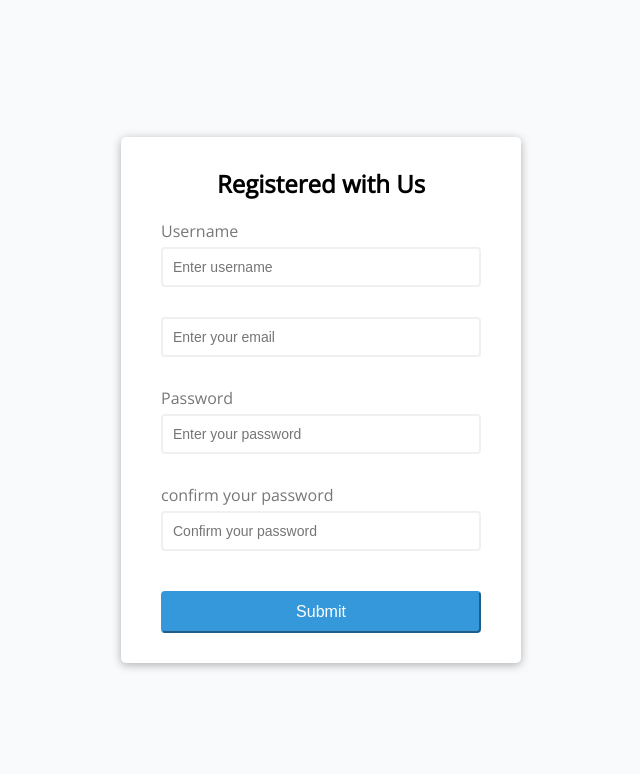
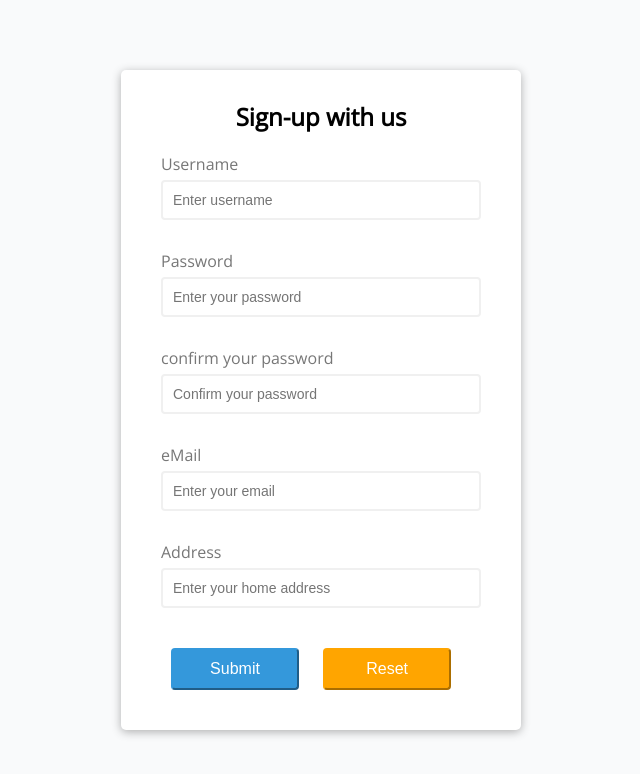
Before and after one commit to hthumbaraguddi/vanillaJSProjects, a plain HTML site: page SignUp/index.html in a window 1280 px wide. Shown: the whole page, without its empty margins (319-959 px from the left). Drawn offline with nearby package versions, Linux system fonts and the light colour scheme.

Commit message:
Added Address and Reset

```diff
--- a/SignUp/index.html
+++ b/SignUp/index.html
@@ -8,17 +8,13 @@
 <body>
     <div class="container">
         <form id="form" class="form">
-            <h2>Registered with Us</h2>
+            <h2>Sign-up with us</h2>
             <div class="form-control">
                 <label for="username">Username</label>
                 <input type="text" id="username" placeholder="Enter username">
                 <small>Error Message</small>
             </div>
-            <div class="form-control">
-                <label for="email"></label>
-                <input type="text" id="email" placeholder="Enter your email">
-                <small>Error Message</small>
-            </div>
+
             <div class="form-control">
                 <label for="password">Password</label>
                 <input type="password" id="password" placeholder="Enter your password">
@@ -29,8 +25,18 @@
                 <input type="password" id="confirmPassword" placeholder="Confirm your password">
                 <small>Error Message</small>
             </div>
-            <button type="submit">Submit</button>
-
+            <div class="form-control">
+                <label for="email">eMail</label>
+                <input type="text" id="email" placeholder="Enter your email">
+                <small>Error Message</small>
+            </div>
+            <div class="form-control">
+                <label for="Address">Address</label>
+                <input type="text" id="address" placeholder="Enter your home address">
+                <small>Error Message</small>
+            </div>
+            <button class= "buttonsubmit" type="submit">Submit</button>
+            <button class ="buttonreset"  onclick="resetForm()" id="reset" type="reset">Reset</button>
         </form>
     </div>
     <script src="script.js"></script>
--- a/SignUp/script.js
+++ b/SignUp/script.js
@@ -3,6 +3,7 @@ const username = document.getElementById('username');
 const email = document.getElementById('email');
 const password = document.getElementById('password');
 const password2 =document.getElementById('confirmPassword');
+const address = document.getElementById('address');
 
 function  showError(input,message){
     const formControl = input.parentElement;
@@ -18,7 +19,9 @@ function showSuccess(input){
 
 
 function ValidateEmail (str) {
-    return typeof str==='string' && /^[\w+\d+._]+\@[\w+\d+_+]+\.[\w+\d+._]{2,8}$/.test(str);
+    const emailRegex = /^([^@\s]+)@((?:[-a-z0-9]+\.)+[a-z]{2,})$/i;
+    return emailRegex.test(str);
+    //return typeof str==='string' && /^[\w+\d+._]+\@[\w+\d+_+]+\.[\w+\d+._]{2,8}$/.test(str);
 }
 
 function getFieldName(input){
@@ -43,6 +46,7 @@ function checkLenth(input,min, max){
     }
 }
 function checkEmail(){
+    console.log(email.value);
     if(email.value===''){
         showError(email, "email is required")
     }else if(!ValidateEmail(email.value.trim())){
@@ -52,10 +56,11 @@ function checkEmail(){
         showSuccess(email);
     }
 
+
 }
 
 function checkPasswordMatch(password,password2){
-    if(password.value===password2.value){
+    if(password.value!=='' && password.value===password2.value){
         showSuccess(password2);
     }else{
 
@@ -64,13 +69,19 @@ function checkPasswordMatch(password,password2){
 }
 form.addEventListener('submit', function(e){
     e.preventDefault();
-    console.log(username.value);
-
-    checkRequired([username,email,password,confirmPassword]);
-
+    checkRequired([username,email,password,confirmPassword,address]);
+    checkEmail(email);
     checkLenth(username, 3, 15);
     checkLenth(password,3,25);
     checkLenth(password2,3,25);
     checkPasswordMatch(password,password2);
+})
 
-})
+
+function resetForm(){
+        [username,email,password,confirmPassword, email,address].forEach(input => {
+        const formControl = input.parentElement;
+        formControl.className ='form-control';
+    });
+    document.getElementById("reset").reset();
+}
--- a/SignUp/style.css
+++ b/SignUp/style.css
@@ -86,15 +86,28 @@ h2{
     visibility: visible;
 }
 
-.form button {
+.buttonsubmit {
     cursor: pointer;
     background-color: #3498db;
     border-color:  #3498db;
     border-radius: 4px;
     color: #fff;
-    display: block;
+    display: inline-block;
     font-size: 16px;
     padding:10px;
-    margin-top: 20px;
-    width: 100%;
+    margin: 10px;
+    width: 40%;
 }
+
+.buttonreset {
+    cursor: pointer;
+    background-color: orange;
+    border-color:  orange;
+    border-radius: 4px;
+    color: #fff;
+    display: inline-block;
+    font-size: 16px;
+    padding:10px;
+    margin: 10px;
+    width: 40%;
+}
```
Also changed, not shown: 1 other file.
